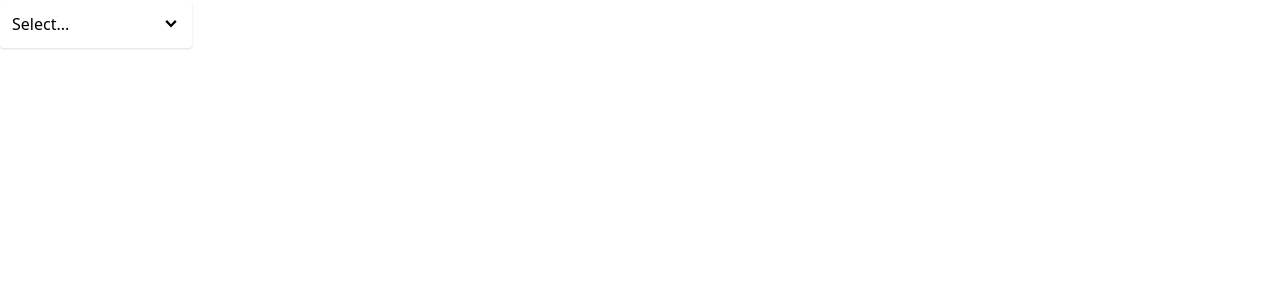
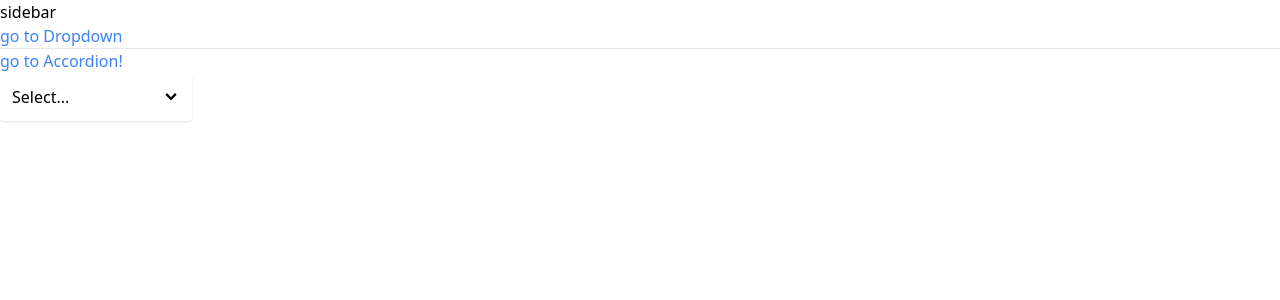
Before and after one commit to sumeetjk/components, a React (Vite) app: page /dropdown in a window 1280 px wide. Shown: the top 300 px of the page. Built offline with nearby package versions, Linux system fonts and the light colour scheme.

Commit message:
add components, context and hooks

```diff
--- a/src/App.jsx
+++ b/src/App.jsx
@@ -1,22 +1,24 @@
-import { useState } from "react";
-import Dropdown from "./components/Dropdown";
+import SideBar from "./components/SideBar";
+import Link from "./components/Link";
+import Route from "./components/Route";
+import AccordionPage from "./pages/AccordionPage";
+import DropdownPage from "./pages/DropdownPage";
 
 export default function App() {
-  const [selection, setSelection] = useState(null);
-
-  const handleSelect = (option) => {
-    setSelection(option);
-  };
-
-  const options = [
-    { label: "Red", value: "red" },
-    { label: "Green", value: "green" },
-    { label: "Blue", value: "blue" },
-  ];
-
   return (
     <div>
-      <Dropdown onChange={handleSelect} value={selection} options={options} />
+      <SideBar />
+      <Link to="/dropdown">go to Dropdown</Link>
+      <hr />
+      <Link to="/accordion">go to Accordion!</Link>
+      <div>
+        <Route path="/accordion">
+          <AccordionPage />
+        </Route>
+        <Route path="/dropdown">
+          <DropdownPage />
+        </Route>
+      </div>
     </div>
   );
 }
--- /dev/null
+++ b/src/components/Link.jsx
@@ -0,0 +1,25 @@
+/* eslint-disable react/prop-types */
+import classNames from "classnames";
+import useNavigation from "../hooks/use-navigation";
+
+export default function Link({ to, children }) {
+  const { navigate } = useNavigation();
+
+  const classes = classNames("text-blue-500");
+
+  const handleClick = (event) => {
+    if (event.metaKey || event.ctrlKey) {
+      return;
+    }
+
+    event.preventDefault();
+
+    navigate(to);
+  };
+
+  return (
+    <a className={classes} href={to} onClick={handleClick}>
+      {children}
+    </a>
+  );
+}
--- /dev/null
+++ b/src/components/Route.jsx
@@ -0,0 +1,12 @@
+/* eslint-disable react/prop-types */
+import useNavigation from "../hooks/use-navigation";
+
+export default function Route({ path, children }) {
+  const { currentPath } = useNavigation();
+
+  if (path === currentPath) {
+    return children;
+  }
+
+  return null;
+}
--- /dev/null
+++ b/src/components/SideBar.jsx
@@ -0,0 +1,3 @@
+export default function SideBar() {
+  return <div>sidebar</div>;
+}
--- /dev/null
+++ b/src/context/navigation.jsx
@@ -0,0 +1,34 @@
+/* eslint-disable react/prop-types */
+import { createContext, useState, useEffect } from "react";
+
+const NavigationContext = createContext();
+
+function NavigationProvider({ children }) {
+  const [currentPath, setCurrentPath] = useState(window.location.pathname);
+
+  useEffect(() => {
+    const handler = () => {
+      setCurrentPath(window.location.pathname);
+    };
+
+    window.addEventListener("popstate", handler);
+
+    return () => {
+      window.removeEventListener("popstate", handler);
+    };
+  }, []);
+
+  const navigate = (to) => {
+    window.history.pushState({}, "", to);
+    setCurrentPath(to);
+  };
+
+  return (
+    <NavigationContext.Provider value={{ currentPath, navigate }}>
+      {children}
+    </NavigationContext.Provider>
+  );
+}
+
+export { NavigationProvider };
+export default NavigationContext;
--- /dev/null
+++ b/src/hooks/use-navigation.jsx
@@ -0,0 +1,6 @@
+import { useContext } from "react";
+import NavigationContext from "../context/navigation";
+
+export default function useNavigation() {
+  return useContext(NavigationContext);
+}
--- a/src/index.jsx
+++ b/src/index.jsx
@@ -2,9 +2,12 @@
 import { StrictMode } from "react";
 import { createRoot } from "react-dom/client";
 import App from "./App";
+import { NavigationProvider } from "./context/navigation";
 
 createRoot(document.getElementById("root")).render(
   <StrictMode>
-    <App />
+    <NavigationProvider>
+      <App />
+    </NavigationProvider>
   </StrictMode>
 );
--- /dev/null
+++ b/src/pages/DropdownPage.jsx
@@ -0,0 +1,22 @@
+import { useState } from "react";
+import Dropdown from "../components/Dropdown";
+
+export default function DropdownPage() {
+  const [selection, setSelection] = useState(null);
+
+  const handleSelect = (option) => {
+    setSelection(option);
+  };
+
+  const options = [
+    { label: "Red", value: "red" },
+    { label: "Green", value: "green" },
+    { label: "Blue", value: "blue" },
+  ];
+
+  return (
+    <div>
+      <Dropdown onChange={handleSelect} value={selection} options={options} />
+    </div>
+  );
+}
```
